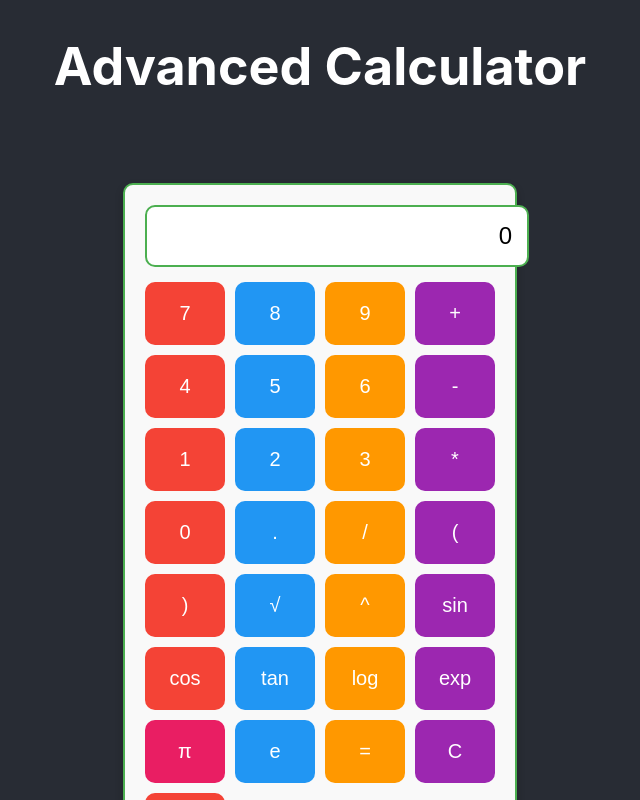
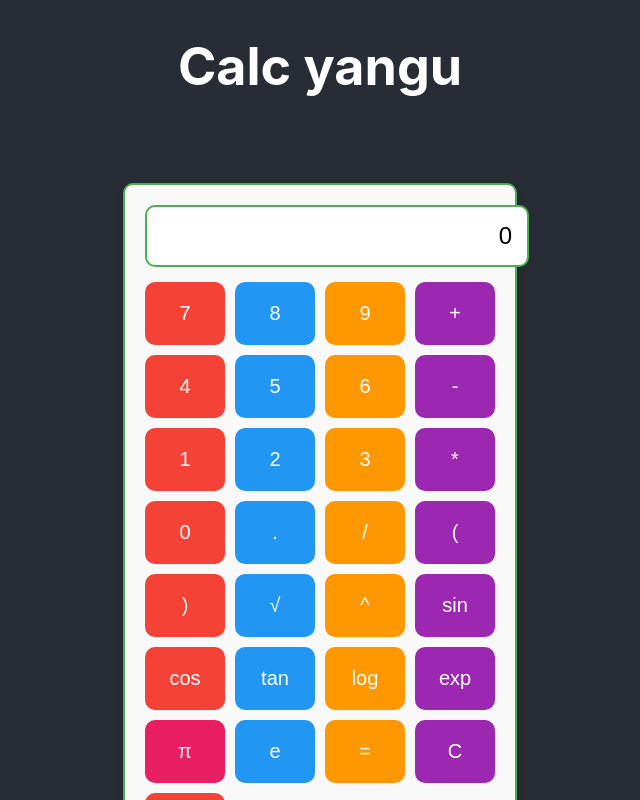
Before and after one commit to mugane-wahome/Advanced-calculator, a React (Create React App) app: page / in a window 1280 px wide. Shown: the top 800 px of the page, without its empty margins (320-960 px from the left). Built offline with nearby package versions, Linux system fonts and the light colour scheme.

Commit message:
initial commit

```diff
--- a/src/App.js
+++ b/src/App.js
@@ -7,7 +7,7 @@ function App() {
   return (
     <div className="App">
       <header className="App-header">
-        <h1>Advanced Calculator</h1>
+        <h1>Calc yangu</h1>
         <Calculator />
       </header>
     </div>
```
